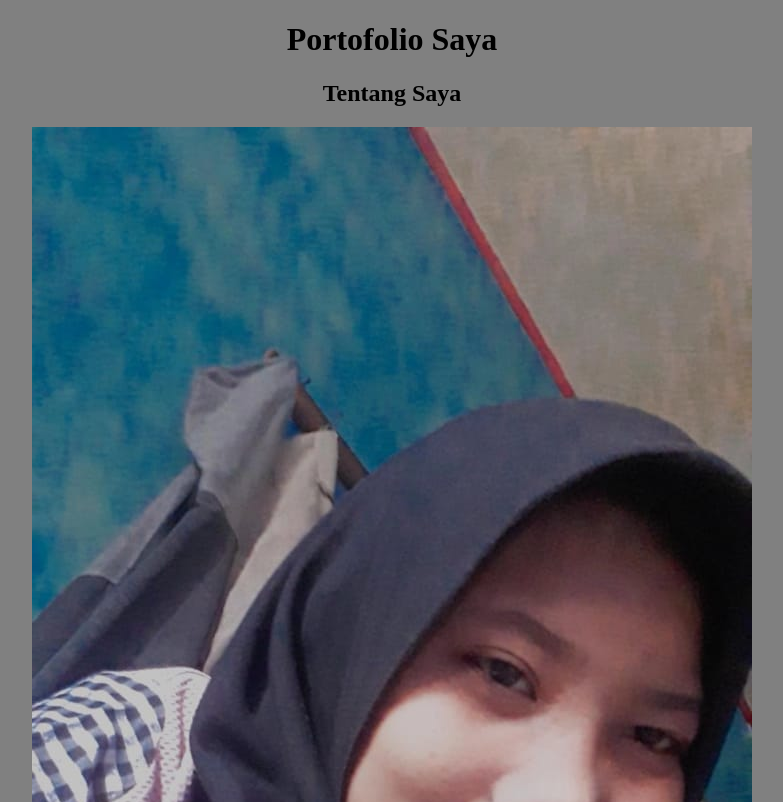
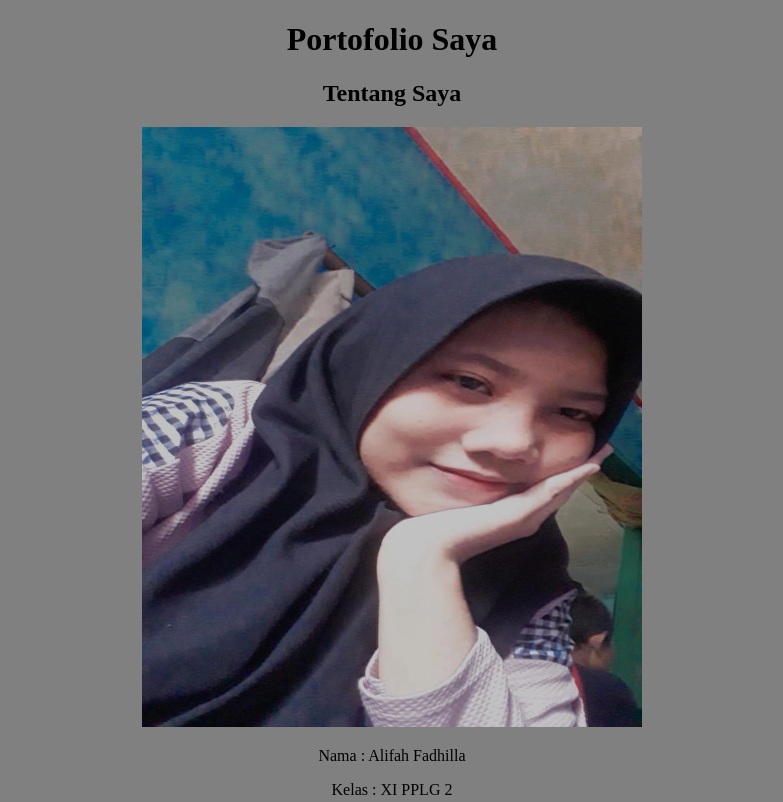
Before and after one commit to fadhilla12345678/fadhilla12345678.github.io, a plain HTML site: page index.html in a window 1280 px wide. Shown: the top 802 px of the page, without its empty margins (248-1031 px from the left). Drawn offline with Linux system fonts and the light colour scheme.

Commit message:
Update index.html

```diff
--- a/index.html
+++ b/index.html
@@ -15,7 +15,7 @@
 
     <section id="about">
         <h2>Tentang Saya</h2>
-        <img src="WhatsApp Image 2023-08-04 at 07.31.40.jpeg" alt="Profil Alifah">
+        <img style="width:500px;height:600px;" src="WhatsApp Image 2023-08-04 at 07.31.40.jpeg" alt="Profil Alifah ">
         <p> Nama   : Alifah Fadhilla</p>
         <p> Kelas  : XI PPLG 2<p>
         <p> TTL    : Semarang, 1 Desember 2006<p>
```
